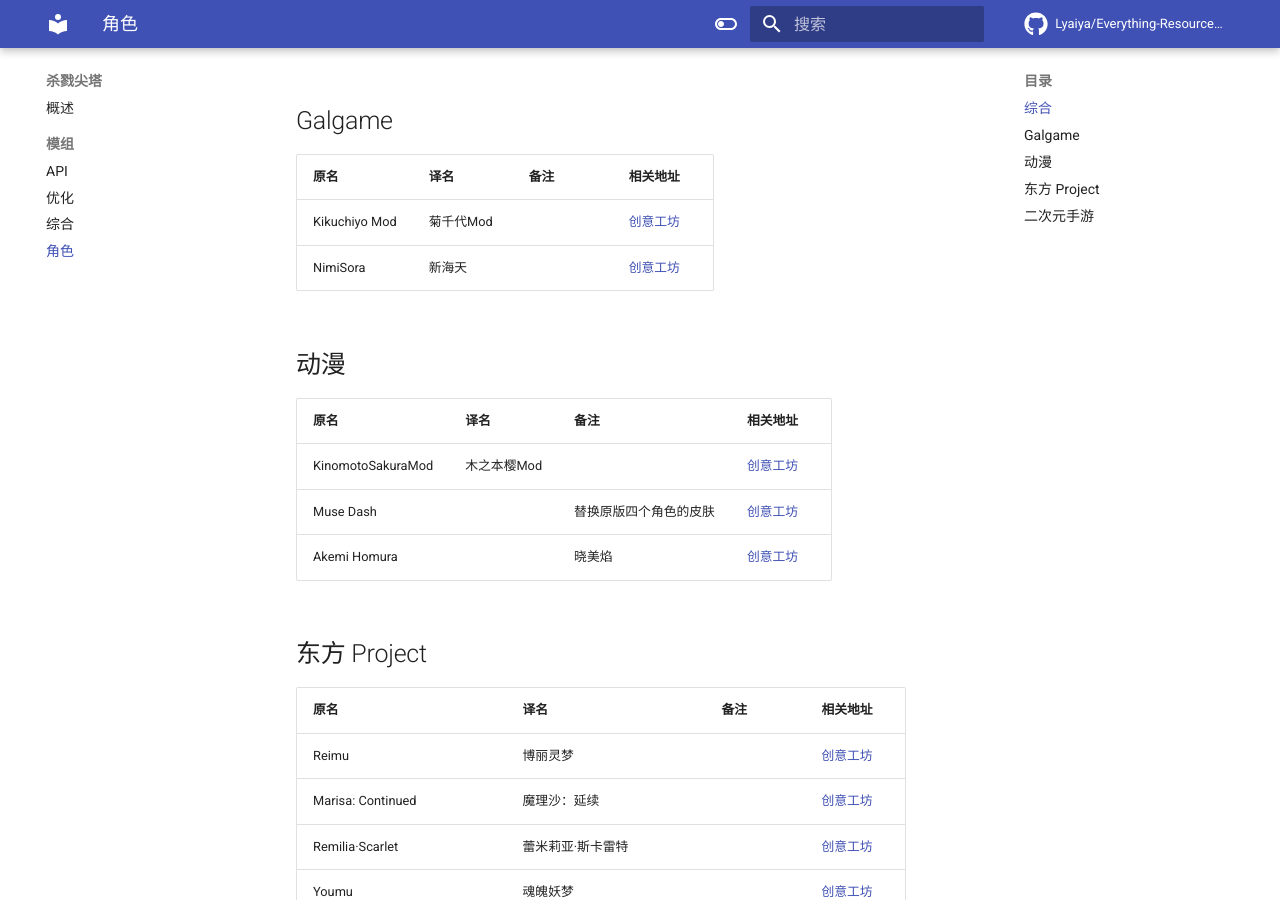
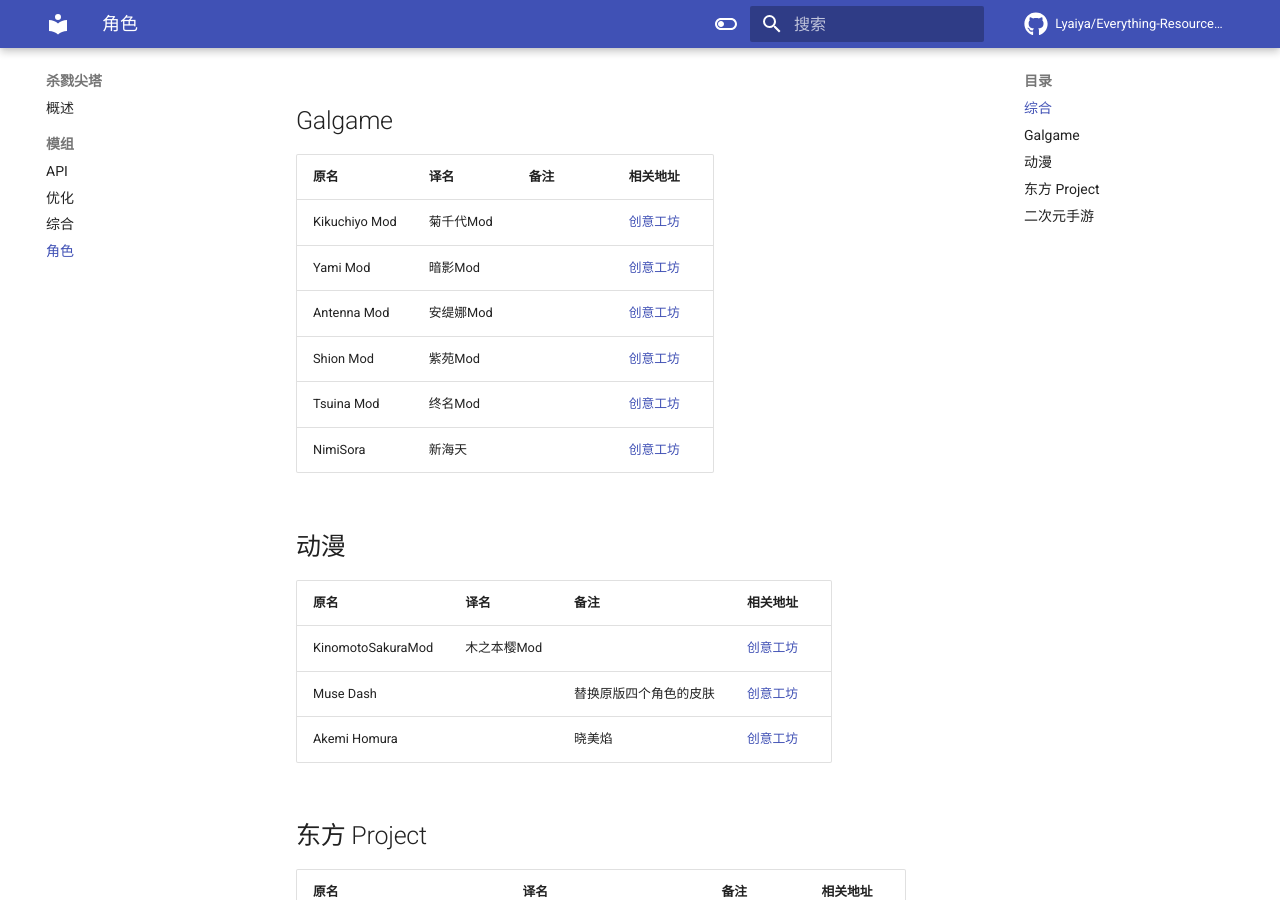
Before and after one commit to Lyaiya/Everything-Resource-Guide, an MkDocs documentation site: the page built from docs/杀戮尖塔/模组/角色.md, in a window 1280 px wide and 900 px high, scrolled down 596 px. Built offline with MkDocs 1.6.1 and Material for MkDocs 9.7.7, drawn with Linux system fonts in a browser that asks for light colours; comment, search, counter and statistics services are not loaded.

Commit message:
feat: 再加

```diff
--- a/docs/杀戮尖塔/模组/角色.md
+++ b/docs/杀戮尖塔/模组/角色.md
@@ -17,6 +17,10 @@
 | 原名          | 译名      | 备注 | 相关地址                                                                      |
 | ------------- | --------- | ---- | ----------------------------------------------------------------------------- |
 | Kikuchiyo Mod | 菊千代Mod |      | [创意工坊](https://steamcommunity.com/sharedfiles/filedetails/?id=2452139546) |
+| Yami Mod      | 暗影Mod   |      | [创意工坊](https://steamcommunity.com/sharedfiles/filedetails/?id=2519942616) |
+| Antenna Mod   | 安缇娜Mod |      | [创意工坊](https://steamcommunity.com/sharedfiles/filedetails/?id=2520116958) |
+| Shion Mod     | 紫苑Mod   |      | [创意工坊](https://steamcommunity.com/sharedfiles/filedetails/?id=2520752812) |
+| Tsuina Mod    | 终名Mod   |      | [创意工坊](https://steamcommunity.com/sharedfiles/filedetails/?id=2520904957) |
 | NimiSora      | 新海天    |      | [创意工坊](https://steamcommunity.com/sharedfiles/filedetails/?id=3088582439) |
 
 ## 动漫
```
Also changed, not shown: docs/杀戮尖塔/模组/优化.md (+1 -0 lines).
